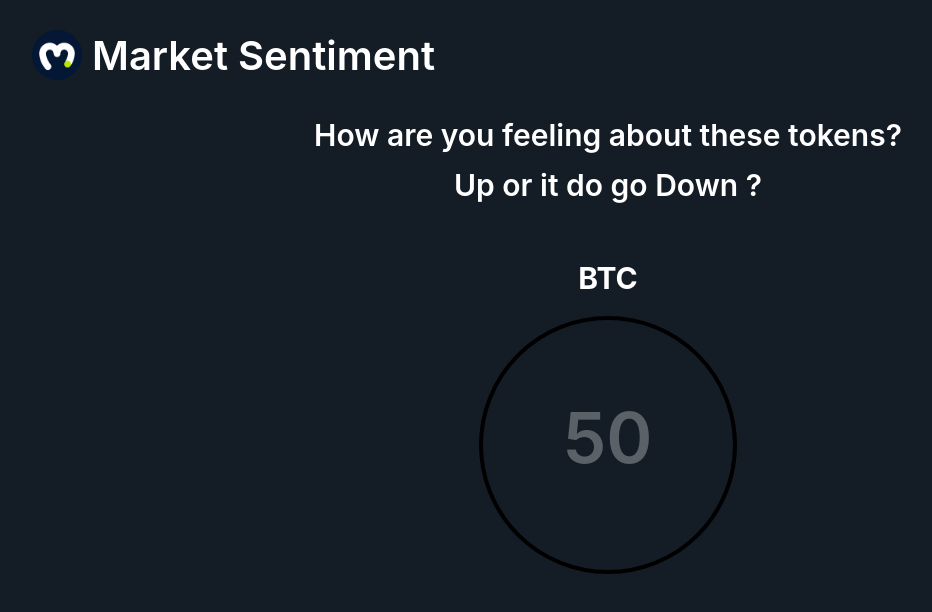
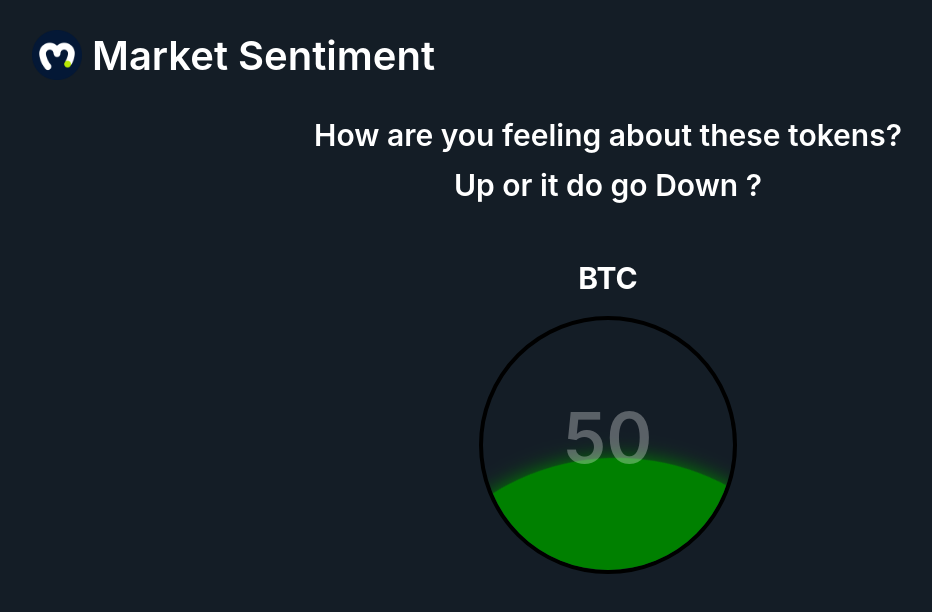
Before and after one commit to gepthecoder/sentiment-moralis-dapp, a React (Create React App) app: page / in a window 1280 px wide. Shown: the top 612 px of the page, without its empty margins (32-964 px from the left). Built offline with nearby package versions, Linux system fonts and the light colour scheme; what react-moralis would draw is missing.

Commit message:
$0014: [App] [Interface] [Tokens]: add style parameters for liquid wave animation

```diff
--- a/src/components/Coin.js
+++ b/src/components/Coin.js
@@ -12,7 +12,11 @@ function Coin({perc, setPerc, token}) {
         </div>
         <div className="circle">
           <div className="wave"
-
+            style={{
+              marginTop: `${100 - perc}%`,
+              boxShadow: `0 0 20px green`,
+              backgroundColor: "green",
+            }}
           >
           </div>
           <div className="percentage">
```
